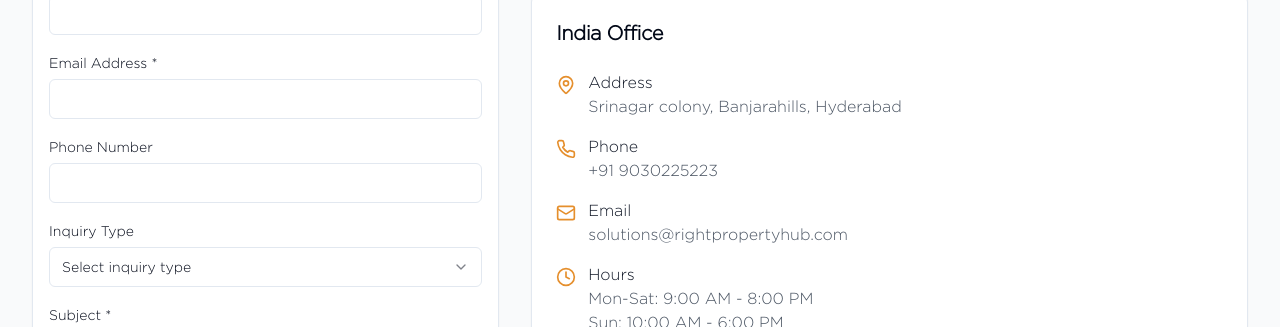
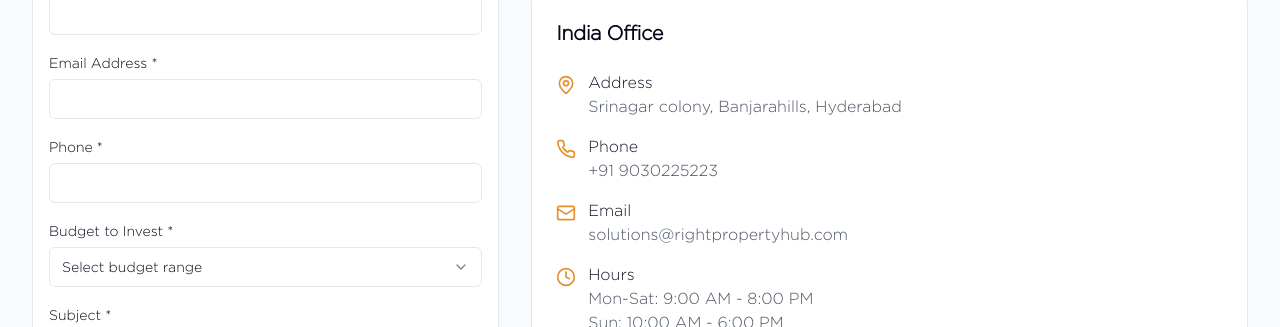
Before and after one commit to niranjan-sabarinath/Right-Property-Hub, a Next.js app: page /contact in a window 1280 px wide. Shown: the part 1040-1367 px from the top of the page. Built offline with nearby package versions, Linux system fonts and the light colour scheme; a web font is replaced by a local one.

Commit message:
contact page update

```diff
--- a/app/contact/page.tsx
+++ b/app/contact/page.tsx
@@ -24,7 +24,7 @@ const ContactPage = () => {
         phone: "",
         subject: "",
         message: "",
-        inquiryType: "",
+        budgetToInvest: "",
     });
 
     const [submitting, setSubmitting] = useState(false);
@@ -43,12 +43,12 @@ const ContactPage = () => {
                 phone: formData.phone,
                 subject: formData.subject,
                 message: formData.message,
-                inquiry_type: formData.inquiryType,
+                budgetToInvest: formData.budgetToInvest,
                 form_source: "Contact Page",
             };
 
             const scriptURL =
-                "https://script.google.com/macros/s/AKfycbyQM7LphryO6F07GJcheHWeRkqi7Wg1TjZerUXETD3EESgfRiRgpp2v57vh-jz_vYbIhw/exec";
+                "https://script.google.com/macros/s/AKfycbwNfcED3ynKQ33SjphmIiUMnuEnZ2PNCGvJfe2tggDUpDxpVRxnQn7PqheW1gjymQ03qw/exec";
 
             const response = await fetch(scriptURL, {
                 method: "POST",
@@ -68,7 +68,7 @@ const ContactPage = () => {
                     phone: "",
                     subject: "",
                     message: "",
-                    inquiryType: "",
+                    budgetToInvest: "",
                 });
                 formRef.current?.reset();
             } else {
@@ -235,7 +235,7 @@ const ContactPage = () => {
                                             </div>
                                             <div>
                                                 <Label htmlFor="phone">
-                                                    Phone Number
+                                                    Phone *
                                                 </Label>
                                                 <Input
                                                     id="phone"
@@ -247,43 +247,39 @@ const ContactPage = () => {
                                                             e.target.value
                                                         )
                                                     }
+                                                    required
                                                     className="mt-1"
                                                 />
                                             </div>
                                             <div>
-                                                <Label htmlFor="inquiryType">
-                                                    Inquiry Type
+                                                <Label htmlFor="budgetToInvest">
+                                                    Budget to Invest *
                                                 </Label>
                                                 <Select
-                                                    value={formData.inquiryType}
+                                                    required
+                                                    value={formData.budgetToInvest}
                                                     onValueChange={(value) =>
                                                         handleChange(
-                                                            "inquiryType",
+                                                            "budgetToInvest",
                                                             value
                                                         )
                                                     }
                                                 >
                                                     <SelectTrigger className="mt-1">
-                                                        <SelectValue placeholder="Select inquiry type" />
+                                                        <SelectValue placeholder="Select budget range" />
                                                     </SelectTrigger>
                                                     <SelectContent>
-                                                        <SelectItem value="buying">
-                                                            Buying Property
+                                                        <SelectItem value="1-2">
+                                                            1 to 2 Cr.
                                                         </SelectItem>
-                                                        <SelectItem value="selling">
-                                                            Selling Property
+                                                        <SelectItem value="2-3">
+                                                            2 to 3 Cr.
                                                         </SelectItem>
-                                                        <SelectItem value="renting">
-                                                            Renting Property
+                                                        <SelectItem value="3-4">
+                                                            3 to 4 Cr.
                                                         </SelectItem>
-                                                        <SelectItem value="investment">
-                                                            Investment Advice
-                                                        </SelectItem>
-                                                        <SelectItem value="valuation">
-                                                            Property Valuation
-                                                        </SelectItem>
-                                                        <SelectItem value="general">
-                                                            General Inquiry
+                                                        <SelectItem value="5+">
+                                                            5 Cr. And above
                                                         </SelectItem>
                                                     </SelectContent>
                                                 </Select>
```
